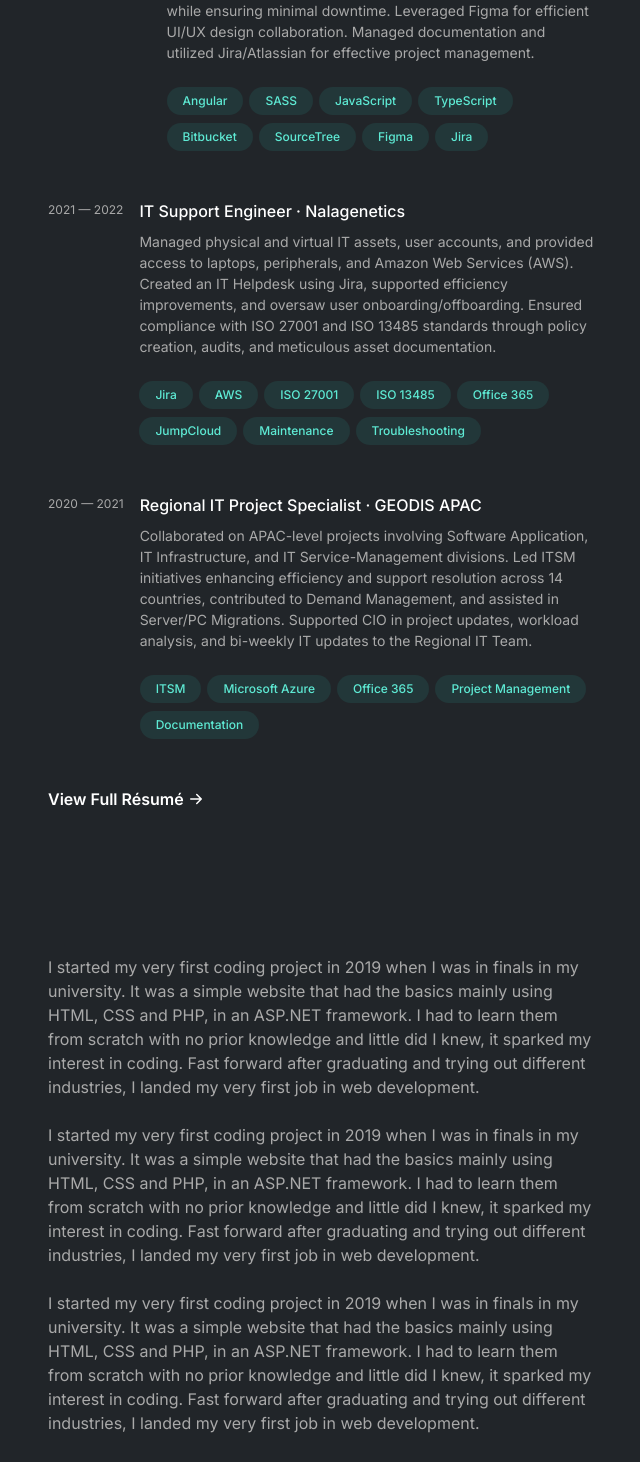
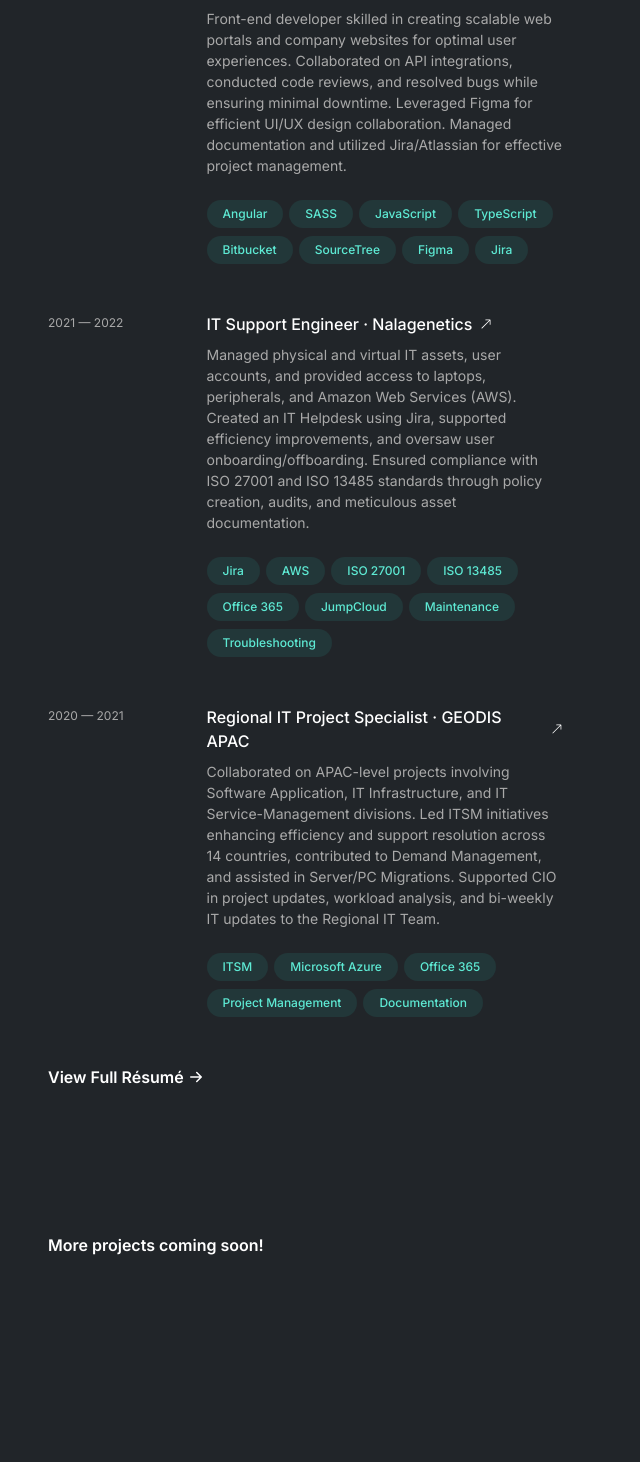
Before and after one commit to joshuavicente/ejrvt-angular, an Angular app in the folder joshuavicente/: page / in a window 1280 px wide. Shown: the part 1335-2797 px from the top of the page, without its empty margins (604-1244 px from the left). Built offline with nearby package versions, Linux system fonts and the light colour scheme.

Commit message:
feat: Updated home component and styling

```diff
--- a/joshuavicente/src/app/pages/home/home.component.html
+++ b/joshuavicente/src/app/pages/home/home.component.html
@@ -1,12 +1,12 @@
 <div class="container">
   <div class="row">
-    <div class="col-sm">
+    <div class="col-lg">
       <div class="sticky-wrapper">
         <div class="header d-flex flex-column justify-content-between">
           <div>
             <a class="title" href="">Joshua Vicente</a><br>
             <span class="sub-title">Software Engineer</span>
-            <p class="gray-text mt-3">Front-end developer crafting engaging web experiences<br> with HTML, CSS, and TypeScript.</p>
+            <p class="gray-text mt-3">Front-end developer crafting engaging web experiences<br> with HTML, SCSS, and TypeScript.</p>
             <nav class="nav-margin">
               <ul>
                 <li>
@@ -61,7 +61,7 @@
         </div>
       </div>
     </div>
-    <div class="col-sm">
+    <div class="col-lg">
       <div class="content">
         <section id="about" class="section-margin">
           <p class="gray-text mt-3 mb-4">
@@ -71,17 +71,21 @@
           <p class="gray-text">
             I've had the privilege of building and developing websites for a <a class="link" href="https://www.nalagenetics.com" target="_blank">biotech company</a>. I'm still learning and adapting to front-end technologies and upskilling myself whenever I had the chance.
           </p>
-          <img src="./assets/img/josh-db.jpg" alt="Josh Dragonboat" width="100%">
+          <img class="about-img mt-5" src="./assets/img/josh-db.jpg" alt="Josh Dragonboat" width="100%">
         </section>
         <section id="experience" class="section-margin">
-          <div>
-            <ol class="job-ol">
-              <li class="job-li" *ngFor="let job of jobs">
-                <a class="job-card" [href]="job.link" target="_blank">
-                  <header class="job-date gray-text">{{ job.date }}</header>
-                  <div>
-                    <span class="job-title">{{ job.title }}</span>
-                    <p class="job-desc gray-text mt-2">
+          <ol class="card-ol">
+            <li class="card-li" *ngFor="let job of jobs">
+              <a class="row card-link" [href]="job.link" target="_blank">
+                <header class="col-sm-3 card-date gray-text">{{ job.date }}</header>
+                <div class="col-sm-8">
+                  <div class="d-flex flex-row align-items-center">
+                    <span class="card-title me-2">{{ job.title }}</span>
+                    <svg xmlns="http://www.w3.org/2000/svg" width="12" height="12" fill="currentColor" class="bi bi-arrow-up-right" style="color: white;" viewBox="0 0 16 16">
+                      <path fill-rule="evenodd" d="M14 2.5a.5.5 0 0 0-.5-.5h-6a.5.5 0 0 0 0 1h4.793L2.146 13.146a.5.5 0 0 0 .708.708L13 3.707V8.5a.5.5 0 0 0 1 0v-6z"/>
+                    </svg>
+                  </div>
+                  <p class="card-desc gray-text mt-2">
                     {{ job.description }}
                   </p>
                   <ul class="mt-2 d-flex flex-wrap">
@@ -93,7 +97,6 @@
               </a>
             </li>
           </ol>
-          </div>
           <a class="resume-link" href="/resume.pdf" target="_blank">
             <span>View Full Résumé</span>
             <svg xmlns="http://www.w3.org/2000/svg" width="24" height="24" fill="currentColor" class="bi bi-arrow-right-short" viewBox="0 0 16 16">
@@ -101,59 +104,35 @@
             </svg>
           </a>
         </section>
-        <section id="projects">
-          <p class="gray-text mt-3 mb-4">
-            I started my very first coding project in 2019 when I was in finals in my university. It was a simple website that had the basics mainly using HTML, CSS and PHP, in an ASP.NET framework.
-            I had to learn them from scratch with no prior knowledge and little did I knew, it sparked my interest in coding. Fast forward after graduating and trying out different industries, I landed my very first job in web development.
+        <section id="projects" class="section-margin" style="height: 70vh;">
+          <ol class="card-ol">
+            <li class="card-li" *ngFor="let project of projects">
+              <a class="row card-link" [href]="project.link" target="_blank">
+                <img [src]="project.img" alt="Project Img">
+                <div class="col-sm-8">
+                  <div class="d-flex flex-row align-items-center">
+                    <span class="card-title me-2">{{ project.title }}</span>
+                    <svg xmlns="http://www.w3.org/2000/svg" width="12" height="12" fill="currentColor" class="bi bi-arrow-up-right" style="color: white;" viewBox="0 0 16 16">
+                      <path fill-rule="evenodd" d="M14 2.5a.5.5 0 0 0-.5-.5h-6a.5.5 0 0 0 0 1h4.793L2.146 13.146a.5.5 0 0 0 .708.708L13 3.707V8.5a.5.5 0 0 0 1 0v-6z"/>
+                    </svg>
+                  </div>
+                  <p class="card-desc gray-text mt-2">
+                    {{ project.description }}
                   </p>
-          <p class="gray-text mt-3 mb-4">
-            I started my very first coding project in 2019 when I was in finals in my university. It was a simple website that had the basics mainly using HTML, CSS and PHP, in an ASP.NET framework.
-            I had to learn them from scratch with no prior knowledge and little did I knew, it sparked my interest in coding. Fast forward after graduating and trying out different industries, I landed my very first job in web development.
-          </p>
-          <p class="gray-text mt-3 mb-4">
-            I started my very first coding project in 2019 when I was in finals in my university. It was a simple website that had the basics mainly using HTML, CSS and PHP, in an ASP.NET framework.
-            I had to learn them from scratch with no prior knowledge and little did I knew, it sparked my interest in coding. Fast forward after graduating and trying out different industries, I landed my very first job in web development.
-          </p>
-          <p class="gray-text mt-3 mb-4">
-            I started my very first coding project in 2019 when I was in finals in my university. It was a simple website that had the basics mainly using HTML, CSS and PHP, in an ASP.NET framework.
-            I had to learn them from scratch with no prior knowledge and little did I knew, it sparked my interest in coding. Fast forward after graduating and trying out different industries, I landed my very first job in web development.
-          </p>
-          <p class="gray-text mt-3 mb-4">
-            I started my very first coding project in 2019 when I was in finals in my university. It was a simple website that had the basics mainly using HTML, CSS and PHP, in an ASP.NET framework.
-            I had to learn them from scratch with no prior knowledge and little did I knew, it sparked my interest in coding. Fast forward after graduating and trying out different industries, I landed my very first job in web development.
-          </p>
-          <p class="gray-text mt-3 mb-4">
-            I started my very first coding project in 2019 when I was in finals in my university. It was a simple website that had the basics mainly using HTML, CSS and PHP, in an ASP.NET framework.
-            I had to learn them from scratch with no prior knowledge and little did I knew, it sparked my interest in coding. Fast forward after graduating and trying out different industries, I landed my very first job in web development.
-          </p>
-          <p class="gray-text mt-3 mb-4">
-            I started my very first coding project in 2019 when I was in finals in my university. It was a simple website that had the basics mainly using HTML, CSS and PHP, in an ASP.NET framework.
-            I had to learn them from scratch with no prior knowledge and little did I knew, it sparked my interest in coding. Fast forward after graduating and trying out different industries, I landed my very first job in web development.
-          </p>
-          <p class="gray-text mt-3 mb-4">
-            I started my very first coding project in 2019 when I was in finals in my university. It was a simple website that had the basics mainly using HTML, CSS and PHP, in an ASP.NET framework.
-            I had to learn them from scratch with no prior knowledge and little did I knew, it sparked my interest in coding. Fast forward after graduating and trying out different industries, I landed my very first job in web development.
-          </p>
-          <p class="gray-text mt-3 mb-4">
-            I started my very first coding project in 2019 when I was in finals in my university. It was a simple website that had the basics mainly using HTML, CSS and PHP, in an ASP.NET framework.
-            I had to learn them from scratch with no prior knowledge and little did I knew, it sparked my interest in coding. Fast forward after graduating and trying out different industries, I landed my very first job in web development.
-          </p>
-          <p class="gray-text mt-3 mb-4">
-            I started my very first coding project in 2019 when I was in finals in my university. It was a simple website that had the basics mainly using HTML, CSS and PHP, in an ASP.NET framework.
-            I had to learn them from scratch with no prior knowledge and little did I knew, it sparked my interest in coding. Fast forward after graduating and trying out different industries, I landed my very first job in web development.
-          </p>
-          <p class="gray-text mt-3 mb-4">
-            I started my very first coding project in 2019 when I was in finals in my university. It was a simple website that had the basics mainly using HTML, CSS and PHP, in an ASP.NET framework.
-            I had to learn them from scratch with no prior knowledge and little did I knew, it sparked my interest in coding. Fast forward after graduating and trying out different industries, I landed my very first job in web development.
-          </p>
-          <p class="gray-text mt-3 mb-4">
-            I started my very first coding project in 2019 when I was in finals in my university. It was a simple website that had the basics mainly using HTML, CSS and PHP, in an ASP.NET framework.
-            I had to learn them from scratch with no prior knowledge and little did I knew, it sparked my interest in coding. Fast forward after graduating and trying out different industries, I landed my very first job in web development.
-          </p>
+                  <ul class="mt-2 d-flex flex-wrap">
+                    <li class="skills-margin" *ngFor="let skill of project.skills">
+                      <div class="d-flex align-items-center skills-item py-1 px-3">{{ skill }}</div>
+                    </li>
+                  </ul>
+                </div>
+              </a>
+            </li>
+          </ol>
+          <span class="coming-soon">More projects coming soon!</span>
         </section>
         <footer>
           <p>
-            Loosely designed in Figma and coded in Visual Studio Code by yours truly. Built with Angular and SASS, deployed with Github.io. All text is set in the Inter typeface.
+            Coded in Visual Studio Code by yours truly. Built with Angular and SASS, deployed with Github.io. All text is set in the Inter typeface.
           </p>
         </footer>
       </div>
--- a/joshuavicente/src/app/pages/home/home.component.scss
+++ b/joshuavicente/src/app/pages/home/home.component.scss
@@ -1,7 +1,6 @@
 .sticky-wrapper {
   position: sticky;
   top: 0;
-  //z-index: 999;
 }
 
 .header, .content {
@@ -32,16 +31,12 @@
 
 .link {
   text-decoration: none;
-  color: lightcyan;
+  color: white;
   transition: color 0.3s ease;
 }
 
 .link:hover {
-  color: lightpink;
-}
-
-img {
-  border-radius: 10px;
+  color: rgb(94 234 212);
 }
 
 .gray-text {
@@ -50,6 +45,21 @@
 
 .section-margin {
   margin-bottom: 9rem;
+}
+
+.about-img {
+  box-shadow: 0 4px 8px rgba(0, 0, 0, 0.1);
+  background: linear-gradient(to bottom, rgba(255, 255, 255, 0.3), rgba(255, 255, 255, 0.1));
+  border: 2px solid #ccc;
+  border-radius: 10px;
+  mask-image: radial-gradient(circle, white, black);
+  filter: brightness(110%) contrast(90%);
+  transition: transform 0.3s, box-shadow 0.3s;
+
+  &:hover {
+    transform: scale(1.05);
+    box-shadow: 0 6px 12px rgba(0, 0, 0, 0.2);
+  }
 }
 
 .nav-margin {
@@ -106,34 +116,73 @@
   }
 }
 
-.job-ol {
+.card-ol {
   list-style: none;
   padding-left: 0rem;
 
-  .job-li {
+  &:hover .card-link {
+    opacity: 0.5;
+    filter: blur(1.25px);
+  }
+
+  .card-li {
     cursor: pointer;
     margin-bottom: 3rem;
 
-    .job-card {
-      display: flex;
-      flex-direction: row;
+    .card-link {
       gap: 1rem;
       text-decoration: none;
+      transition: background-color 0.3s ease, padding 0.3s ease, box-shadow 0.3s ease;
 
-      .job-date {
+      img {
+        width: 25%;
+        height: 25%;
+        border-radius: 1rem;
+      }
+
+      &:hover {
+        opacity: 1;
+        filter: none;
+        background-color: rgba(0, 0, 0, 0.1);
+        border-radius: 0.25rem;
+        box-shadow: 0px 2px 10px rgba(0, 0, 0, 0.1);
+        padding: 0.5rem;
+
+        .card-title {
+          color: rgb(94 234 212);
+        }
+
+        .bi-arrow-up-right {
+          color: rgb(94 234 212) !important;
+          transform: translate(7px, -7px);
+        }
+
+        ~ .card-link {
+          opacity: 0.5;
+          filter: blur(1.25px);
+        }
+      }
+
+      .card-date {
         font-size: .75rem;
         text-transform: uppercase;
         white-space: nowrap;
         margin-top: 2px;
       }
 
-      .job-title {
+      .card-title {
         font-size: 1rem;
         font-weight: 500;
         color: white;
+        transition: color 0.2s ease;
       }
 
-      .job-desc {
+      .bi-arrow-up-right {
+        transition: transform 0.3s ease-in-out;
+        transform: translate(0, 0);
+      }
+
+      .card-desc {
         font-size: .875rem;
       }
 
@@ -162,10 +211,26 @@
   text-decoration: inherit;
   color: white;
   transition: color 0.2s ease;
+
+  .bi-arrow-right-short {
+    transition: transform 0.3s ease-in-out;
+    transform: translateX(0);
+  }
 }
 
 .resume-link:hover {
   color: rgb(94 234 212);
+
+  .bi-arrow-right-short {
+    transform: translateX(7px);
+  }
+}
+
+.coming-soon {
+  line-height: 1.25;
+  font-weight: 600;
+  color: white;
+  margin-top: 500px;
 }
 
 /* @media (max-width: 1024px) {
```
Lines whose indentation alone changed are shown as unchanged.
